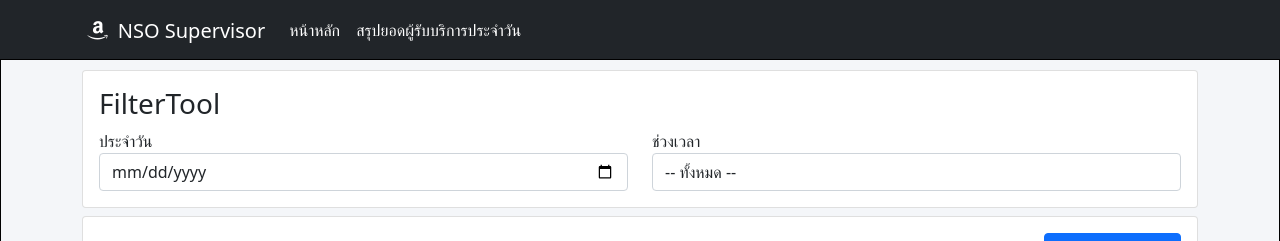
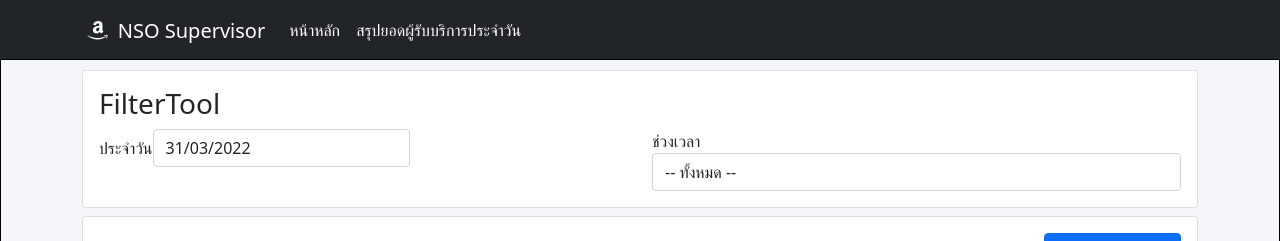
Before and after one commit to sanyath007/react-nso-supervisor, a React (Create React App) app: page /daily in a window 1280 px wide. Shown: the top 241 px of the page. Built offline with nearby package versions, Linux system fonts and the light colour scheme; no server answers.

Commit message:
Install react-datepicker and add DatePicker component to FilterTool instead of html input

```diff
--- a/package.json
+++ b/package.json
@@ -10,6 +10,7 @@
     "formik": "^2.2.9",
     "moment": "^2.29.1",
     "react": "^17.0.2",
+    "react-bootstrap": "^2.2.2",
     "react-datepicker": "^4.7.0",
     "react-dom": "^17.0.2",
     "react-router-dom": "^6.2.2",
--- a/src/components/Daily/FilterTool.js
+++ b/src/components/Daily/FilterTool.js
@@ -1,13 +1,24 @@
-import React, { useState } from 'react'
+import moment from 'moment';
+import React, { useState } from 'react';
+import DatePicker from 'react-datepicker';
+import 'react-datepicker/dist/react-datepicker.css';
 
 const FilterTool = ({ onSelected }) => {
-  const [values, setValues] = useState({ date: '', period: '' });
+  const [values, setValues] = useState({ date: new Date(), period: '' });
 
   const handleChange = (e) => {
     const newValues = { ...values, [e.target.name]: e.target.value };
     setValues(newValues)
 
-    onSelected(newValues.date, newValues.period);
+
+    onSelected(moment(newValues.date).format('YYYY-MM-DD'), newValues.period);
+  };
+
+  const dateChange = (date) => {
+    const newValues = { ...values, date };
+    setValues(newValues)
+
+    onSelected(moment(newValues.date).format('YYYY-MM-DD'), newValues.period);
   };
 
   return (
@@ -17,11 +28,12 @@ const FilterTool = ({ onSelected }) => {
         <div className="row">
           <div className="col-md-6 form-group">
             <label htmlFor="">ประจำวัน</label>
-            <input
-              type="date"
+            <DatePicker
               name="date"
+              selected={values.date}
+              onChange={(e) => dateChange(e)}
+              dateFormat="dd/MM/yyyy"
               className="form-control"
-              onChange={(e) => handleChange(e)}
             />
           </div>
           <div className="col-md-6 form-group">
```
Also changed, not shown: 1 other file (tests, documents, lock files or other folders).
